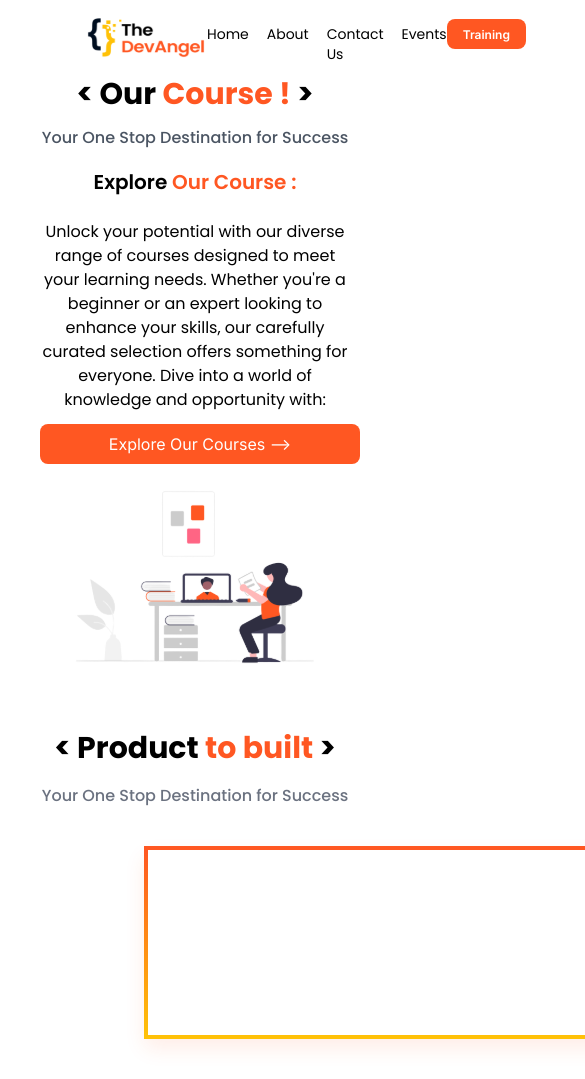
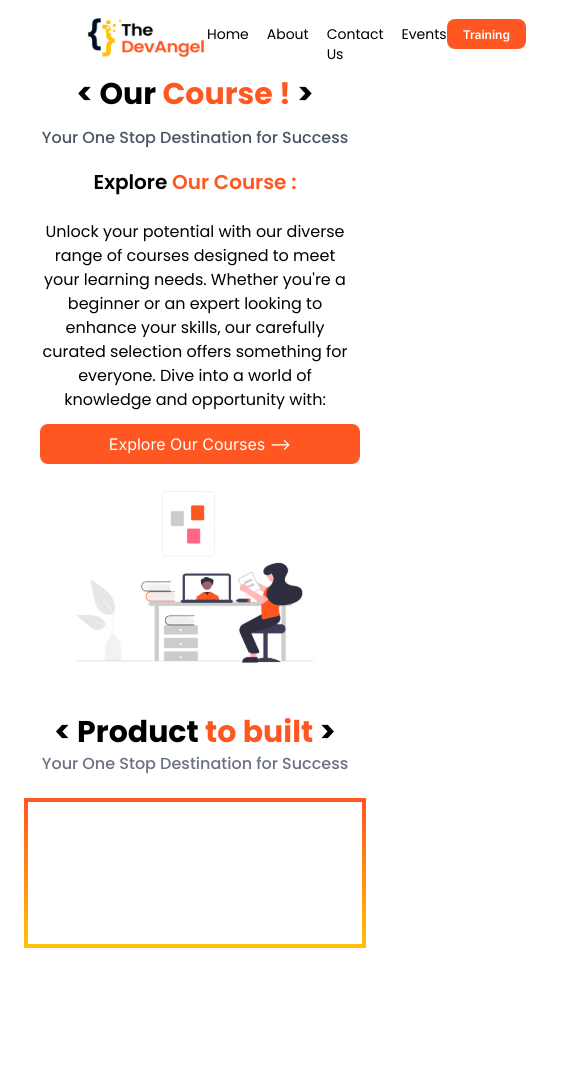
Before and after one commit to Byteoski-Developers/the-dev-angel-lp, a Next.js app: page / in a window 390 px wide. Shown: the top 1079 px of the page, 585 px wide, since content can reach past the window. After the commit the page ends 972 px from the top, so only its background shows below. Built offline with nearby package versions, Linux system fonts and the light colour scheme.

Commit message:
made the site responsive

```diff
--- a/components/ProductBuilt.tsx
+++ b/components/ProductBuilt.tsx
@@ -1,17 +1,17 @@
 const ProductBuilt = () => {
   return (
     <>
-        <div className="text-center font-poppins px-10 md:px-4 lg:px-12 xl:px-40">
-          <h2 className="text-black h-12 w-full font-bold text-3xl leading-12 py-10 lg:py-12">
+      <div className="text-center font-poppins  w-full px-6 md:px-10 lg:px-12 xl:px-20 2xl:px-40">
+        <h2 className="text-black h-12 w-full font-bold text-3xl leading-12 py-6 md:py-10 lg:py-12">
           &lt; Product <span className="text-orangered">to built</span> &gt;
         </h2>
-          <h3 className="text-gray-500 font-medium text-base py-2 md:text-xl leading-9 h-9 w-full">
+        <h3 className="text-gray-500 font-medium text-base mt-15 py-2 md:text-xl leading-9 h-9 w-full">
           Your One Stop Destination for Success
         </h3>
       </div>
 
-        <div className="items-center justify-center px-36 py-10 ">
-          <div className=" w-[1200px] h-[193px] bg-white rounded-lg border-4 border-solid border-transparent shadow-[0px_10px_20px_#ff57221a] [border-image:linear-gradient(to_bottom,rgb(255,87,34),rgb(255,193,7))_1]" />
+      <div className="flex items-center justify-center px-6 md:px-10 lg:px-12 xl:px-20 2xl:px-40 py-6 md:py-10 ">
+        <div className=" max-width-full md:max-w-screen-md lg:max-w-screen-lg xl:max-width-screen-xl 2xl:max-width-screen-2xl w-full md:w-[80%] lg:w-[70%] xl:w-[90%] 2xl:w-[70%] h-[150px] md:h-[200px] lg:h-[250px] bg-white rounded-lg border-4 border-solid border-transparent shadow-sm md:shadow-lg [border-image:linear-gradient(to_bottom,rgb(255,87,34),rgb(255,193,7))_1]" />
       </div>
     </>
   );
```
Lines whose indentation alone changed are shown as unchanged.
